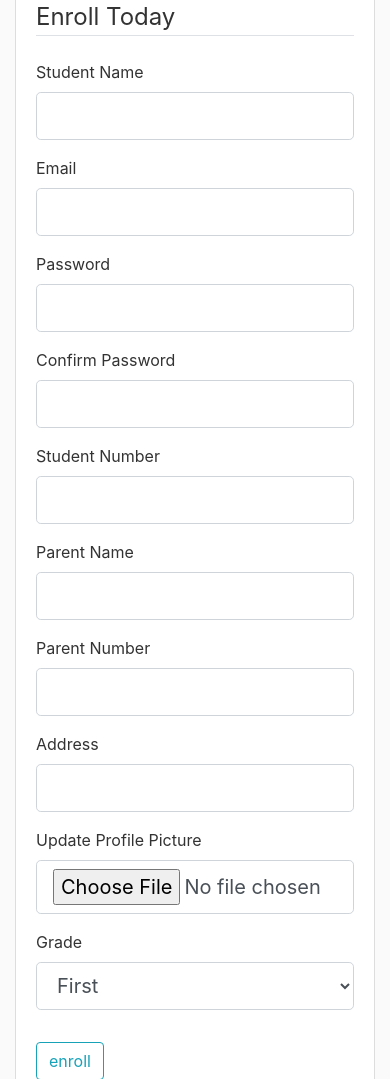
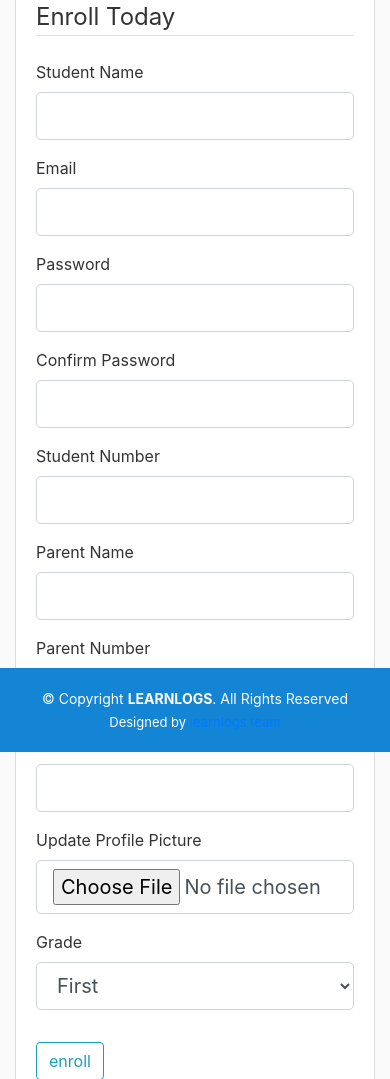
Before and after one commit to muhamedhaamdy/LearnLogs, a Flask app: page /enroll in a window 390 px wide. Shown: the part 92-1171 px from the top of the page. Run offline with Flask 3, Linux system fonts and the light colour scheme; some libraries are stand-ins or nearby versions.

Commit message:
editing landing page and adding footer

```diff
--- /dev/null
+++ b/learnenv/pyvenv.cfg
@@ -0,0 +1,5 @@
+home = /usr/bin
+include-system-site-packages = false
+version = 3.11.8
+executable = /usr/bin/python3.11
+command = /usr/bin/python -m venv /home/youssef/Downloads/LearnLogs/learnenv
--- a/learnlogs/static/style/main.css
+++ b/learnlogs/static/style/main.css
@@ -78,3 +78,196 @@ body {
   .account-heading {
     font-size: 2.5rem;
   }
+
+
+  /*--------------------------------------------------------------
+# Footer
+--------------------------------------------------------------*/
+#footer {
+  font-size: 14px;
+  background: #1484d4;
+}
+
+#footer .footer-newsletter {
+  padding: 50px 0;
+  background: #f3f5fa;
+  text-align: center;
+  font-size: 15px;
+  color: #444444;
+}
+
+#footer .footer-newsletter h4 {
+  font-size: 24px;
+  margin: 0 0 20px 0;
+  padding: 0;
+  line-height: 1;
+  font-weight: 600;
+  color: #37517e;
+}
+
+#footer .footer-newsletter form {
+  margin-top: 30px;
+  background: #fff;
+  padding: 6px 10px;
+  position: relative;
+  border-radius: 50px;
+  box-shadow: 0px 2px 15px rgba(0, 0, 0, 0.06);
+  text-align: left;
+}
+
+#footer .footer-newsletter form input[type=email] {
+  border: 0;
+  padding: 4px 8px;
+  width: calc(100% - 100px);
+}
+
+#footer .footer-newsletter form input[type=submit] {
+  position: absolute;
+  top: 0;
+  right: 0;
+  bottom: 0;
+  border: 0;
+  background: none;
+  font-size: 16px;
+  padding: 0 20px;
+  background: #47b2e4;
+  color: #fff;
+  transition: 0.3s;
+  border-radius: 50px;
+  box-shadow: 0px 2px 15px rgba(0, 0, 0, 0.1);
+}
+
+#footer .footer-newsletter form input[type=submit]:hover {
+  background: #209dd8;
+}
+
+#footer .footer-top {
+  padding: 60px 0 30px 0;
+  background: #fff;
+}
+
+#footer .footer-top .footer-contact {
+  margin-bottom: 30px;
+}
+
+#footer .footer-top .footer-contact h3 {
+  font-size: 28px;
+  margin: 0 0 10px 0;
+  padding: 2px 0 2px 0;
+  line-height: 1;
+  text-transform: uppercase;
+  font-weight: 600;
+  color: #37517e;
+}
+
+#footer .footer-top .footer-contact p {
+  font-size: 14px;
+  line-height: 24px;
+  margin-bottom: 0;
+  font-family: "Jost", sans-serif;
+  color: #5e5e5e;
+}
+
+#footer .footer-top h4 {
+  font-size: 16px;
+  font-weight: bold;
+  color: #37517e;
+  position: relative;
+  padding-bottom: 12px;
+}
+
+#footer .footer-top .footer-links {
+  margin-bottom: 30px;
+}
+
+#footer .footer-top .footer-links ul {
+  list-style: none;
+  padding: 0;
+  margin: 0;
+}
+
+#footer .footer-top .footer-links ul i {
+  padding-right: 2px;
+  color: #47b2e4;
+  font-size: 18px;
+  line-height: 1;
+}
+
+#footer .footer-top .footer-links ul li {
+  padding: 10px 0;
+  display: flex;
+  align-items: center;
+}
+
+#footer .footer-top .footer-links ul li:first-child {
+  padding-top: 0;
+}
+
+#footer .footer-top .footer-links ul a {
+  color: #777777;
+  transition: 0.3s;
+  display: inline-block;
+  line-height: 1;
+}
+
+#footer .footer-top .footer-links ul a:hover {
+  text-decoration: none;
+  color: #47b2e4;
+}
+
+#footer .footer-top .social-links a {
+  font-size: 18px;
+  display: inline-block;
+  background: #47b2e4;
+  color: #fff;
+  line-height: 1;
+  padding: 8px 0;
+  margin-right: 4px;
+  border-radius: 50%;
+  text-align: center;
+  width: 36px;
+  height: 36px;
+  transition: 0.3s;
+}
+
+#footer .footer-top .social-links a:hover {
+  background: #209dd8;
+  color: #fff;
+  text-decoration: none;
+}
+
+#footer .footer-bottom {
+  padding-top: 30px;
+  padding-bottom: 30px;
+  color: #fff;
+}
+
+#footer .copyright {
+  float: left;
+}
+
+#footer .credits {
+  float: right;
+  font-size: 13px;
+}
+
+#footer .credits a {
+  transition: 0.3s;
+}
+
+@media (max-width: 768px) {
+  #footer .footer-bottom {
+    padding-top: 20px;
+    padding-bottom: 20px;
+  }
+
+  #footer .copyright,
+  #footer .credits {
+    text-align: center;
+    float: none;
+  }
+
+  #footer .credits {
+    padding-top: 4px;
+  }
+}
--- a/learnlogs/templates/layout.html
+++ b/learnlogs/templates/layout.html
@@ -38,7 +38,7 @@
     <header class="site-header">
     </header>
     <main role="main" class="container">
-      <div class="row justify-content-center">
+      <div class="row justify-content-center h-1000">
         <div class="col-md-8">
           {% with messages = get_flashed_messages(with_categories=true) %}
             {% if messages %}
@@ -78,7 +78,22 @@
           {% block content %}{% endblock %}
         </div>
       </div>
-    </main>
+        <!-- ======= Footer ======= -->
+      </main>
+      <footer id="footer" class="h-20 fixed-bottom">
+        <div class="container footer-bottom clearfix">
+          <div class="copyright">
+            &copy; Copyright <strong><span>LEARNLOGS</span></strong>. All Rights Reserved
+          </div>
+          <div class="credits">
+            <!-- All the links in the footer should remain intact. -->
+            <!-- You can delete the links only if you purchased the pro version. -->
+            <!-- Licensing information: https://bootstrapmade.com/license/ -->
+            <!-- Purchase the pro version with working PHP/AJAX contact form: https://bootstrapmade.com/arsha-free-bootstrap-html-template-corporate/ -->
+            Designed by <a href="https://www.facebook.com/ana.messi.372">learnlogs team</a>
+          </div>
+        </div>
+      </footer><!-- End Footer -->
     <!-- Optional JavaScript -->
     <!-- jQuery first, then Popper.js, then Bootstrap JS -->
     <script src="https://code.jquery.com/jquery-3.2.1.slim.min.js" integrity="sha384-KJ3o2DKtIkvYIK3UENzmM7KCkRr/rE9/Qpg6aAZGJwFDMVNA/GpGFF93hXpG5KkN" crossorigin="anonymous"></script>
```
Also changed, not shown: learnlogs/static/assets/css/style.css (+3 -11 lines), 14 other files.
